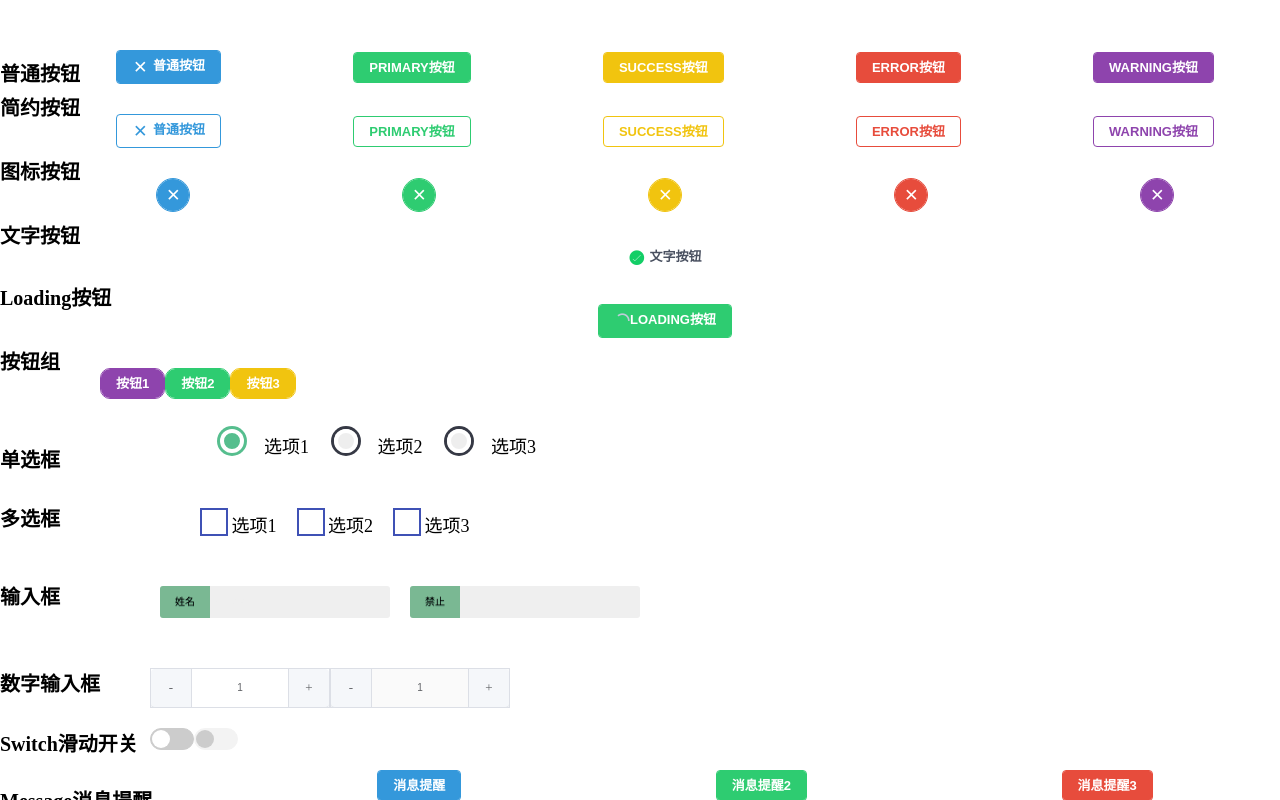
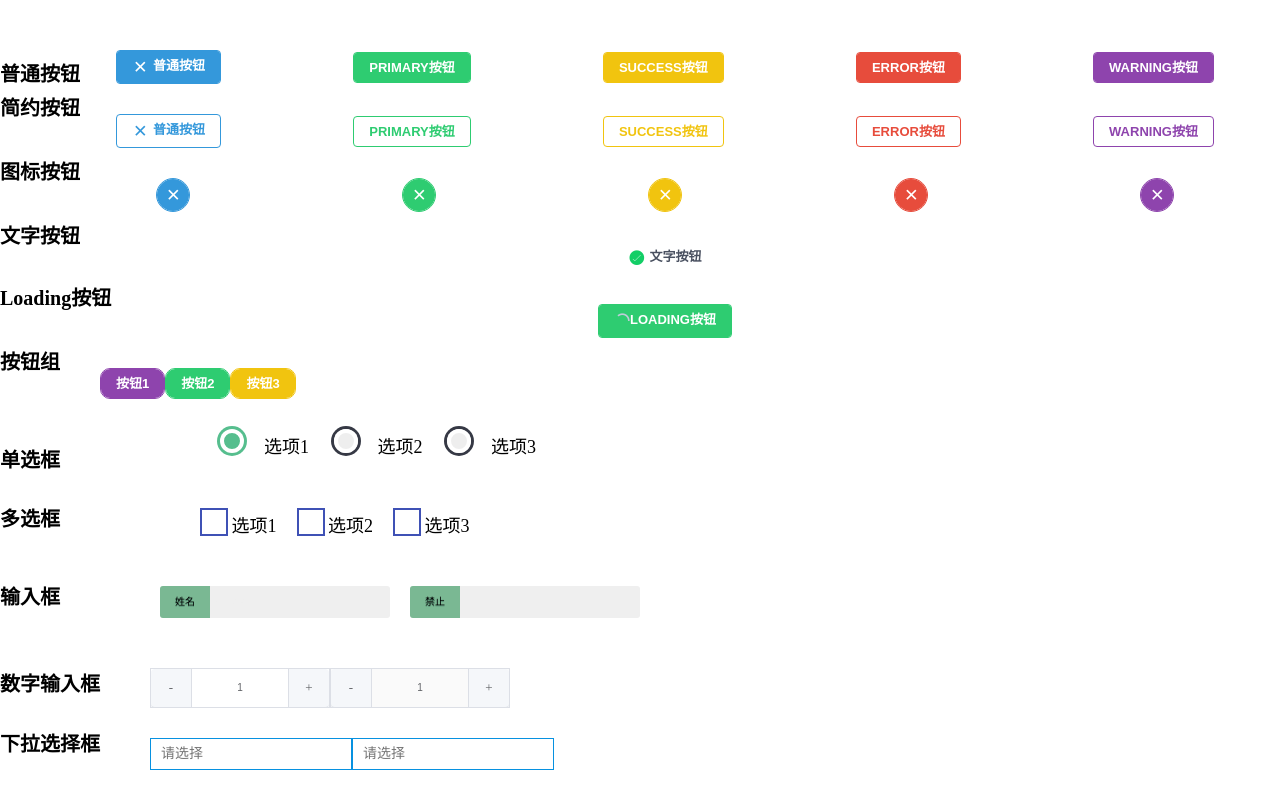
Before and after one commit to ns2250225/cool-ui, a Vue app: page /#/ in a window 1280 px wide. Shown: the top 800 px of the page. Built offline with nearby package versions, Linux system fonts and the light colour scheme.

Commit message:
add select

```diff
--- /dev/null
+++ b/src/comps/components/select/index.js
@@ -0,0 +1,3 @@
+import Select from './select.vue'
+
+export default Select
--- /dev/null
+++ b/src/comps/components/select/select.scss
@@ -0,0 +1,42 @@
+$size: 14px;
+
+.co-select {
+  border: 1px solid #0791e0;
+  &.ul, ol, li {
+    list-style: none;
+  }
+}
+
+.inner{
+  position: relative;
+  margin: 0 auto;
+  width: 200px; height: 30px;
+  font-size: $size;
+  border-radius: 3px;
+  .inputWrapper{
+    width: 100%; height: 100%;
+    >input{
+      width: 85%; height: 90%;
+      padding-left: 10px;
+      border: none;
+      cursor: pointer;
+    }
+  }
+  >.options{
+    position: absolute;
+    left: 0; right: 0; top: 120%;
+    padding: 10px 0;
+    background-color: #fff;
+    box-shadow: 0 0 4px #ddd;
+    border-radius: 3px;
+    overflow: auto;
+    z-index: 100;
+    >li{
+      padding: 3px 10px;
+      cursor: pointer;
+      &:hover{
+        background-color: #eee;
+      }
+    }
+  }
+}
--- /dev/null
+++ b/src/comps/components/select/select.vue
@@ -0,0 +1,69 @@
+<template>
+  <div class="co-select">
+    <div class="inner" v-clickOut="test">
+      <div class="inputWrapper" @click="showOptions = !showOptions">
+        <input type="text" readonly placeholder="请选择" :value="selected">
+      </div>
+      <ul class="options" v-show="showOptions">
+        <li v-for="(item, index) in options" :key="index" @click="choose(item.value)">{{item.label ? item.label : item.value}}</li>
+      </ul>
+    </div>
+  </div>
+</template>
+
+<script>
+export default {
+  name: 'co-select',
+  data() {
+    return {
+      selected: '',
+      showOptions: false
+    }
+  },
+  props: {
+    options: {
+      type: Array,
+      default: []
+    }
+  },
+  methods: {
+    choose(name) {
+      this.showOptions = false
+      if (name !== this.selected) {
+        this.selected = name
+        this.$emit('selected', name)
+      }
+    },
+    outsideDirec() {
+      this.showOptions = false
+    },
+    test() {
+      this.showOptions = false
+    },
+    example2() {
+      return 'xxx'
+    }
+  },
+  directives: {
+    clickOut: {
+      bind: function(el, binding) {
+        function handler(e) {
+          if (el.contains(e.target)) return false
+          if (binding.expression) {
+            binding.value()
+          }
+        }
+        el.handler = handler
+        document.addEventListener('click', el.handler)
+      },
+      unbind: function(el) {
+        document.removeEventListener('click', el.handler)
+      }
+    }
+  }
+}
+</script>
+
+
+<style lang="scss" scoped>
+</style>
--- a/src/comps/index.js
+++ b/src/comps/index.js
@@ -9,6 +9,7 @@ import Switch from './components/switch/index'
 import Message from './components/message/index'
 import Badge from './components/badge/index'
 import { Table, TableCol } from './components/table/index'
+import Select from './components/select/index'
 
 const components = {
   Button,
@@ -23,7 +24,8 @@ const components = {
   Message,
   Badge,
   Table,
-  TableCol
+  TableCol,
+  Select
 }
 
 const install = function (Vue) {
--- a/src/comps/styles/index.scss
+++ b/src/comps/styles/index.scss
@@ -14,3 +14,4 @@
 @import "../components/message/message.scss";
 @import "../components/badge/badge.scss";
 @import "../components/table/table.scss";
+@import "../components/select/select.scss";
--- a/src/views/home.vue
+++ b/src/views/home.vue
@@ -59,6 +59,12 @@
     <div class="text-input-number">
       <co-input-number v-model="val3" :max="10"></co-input-number>
       <co-input-number v-model="val3" :max="10" disabled></co-input-number>
+    </div>
+
+    <h1 style="margin-top: 25px;">下拉选择框</h1>
+    <div class="select-group">
+      <co-select :options="options"></co-select>
+      <co-select :options="options"></co-select>
     </div>
 
     <h1 style="margin-top: 25px;">Switch滑动开关</h1>
@@ -172,6 +178,19 @@ export default {
           title: "关于实施校园网运营服务模式改革相关情况的说明",
           author: "Cruyun",
           likes: 1001
+      }],
+      options: [{
+        value: 1,
+        label: '广州'
+      }, {
+        value: 2,
+        label: '深圳'
+      }, {
+        value: 3,
+        label: '上海'
+      }, {
+        value: 4,
+        label: '北京'
       }]
     }
   },
@@ -261,7 +280,7 @@ h1 {
 }
 .switch-button {
   margin-left: 150px;
-  margin-top: 20px;
+  margin-top: 40px;
 }
 .message {
   margin-left: 250px;
@@ -279,4 +298,10 @@ h1 {
   margin-left: 250px;
   margin-top: 50px;
 }
+.select-group {
+  margin-left: 150px;
+  margin-top: 30px;
+  margin-bottom: 20px;
+  display: flex;
+}
 </style>
```
Also changed, not shown: 1 other file (tests, documents, lock files or other folders).
